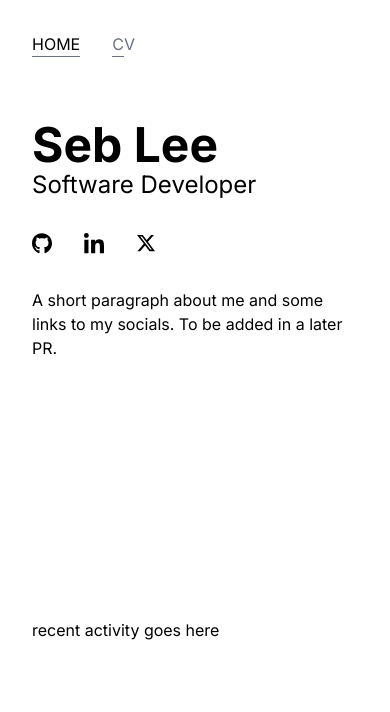
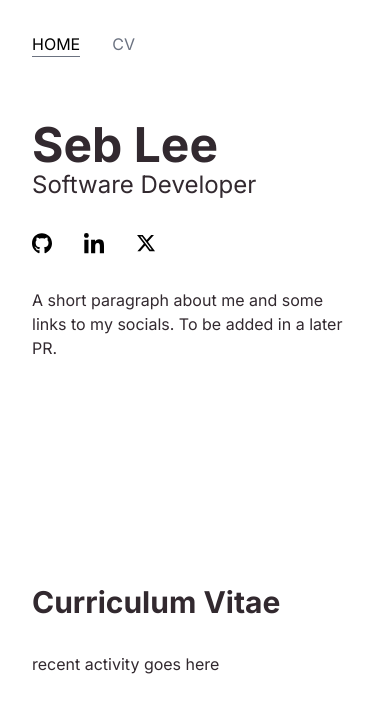
Before and after one commit to jebzley/sebleedotdev, a Next.js app: page / in a window 390 px wide. Shown: the top 712 px of the page. Built offline with nearby package versions, Linux system fonts and the light colour scheme.

Commit message:
styling tweaks

```diff
--- a/src/app/globals.css
+++ b/src/app/globals.css
@@ -3,21 +3,20 @@
 @tailwind utilities;
 
 :root {
-  --foreground-rgb: 0, 0, 0;
-  --background-rgb: 255, 255, 255;
+  --white: #fff;
+  --black: #32292F;
+  --red: #D1462F;
+  --blue: #4D7EA8;
+  --gray: #607B7D;
 }
 
 body {
-  color: rgb(var(--foreground-rgb));
-  background: rgb(var(--background-rgb));
+  color: var(--black);
+  background: var(--white)
 }
 
 h1, h2, h3, h4, h5 {
   font-weight: 700;
-}
-
-h1 {
-  font-size: 2rem;
 }
 
 p, a {
--- a/src/app/page.tsx
+++ b/src/app/page.tsx
@@ -16,13 +16,16 @@ export default function Home() {
           in a later PR.
         </p>
       </div>
-      <section className="overflow-scroll">
-        {isSmolModeEnabled ? (
-          <CurriculumVitae />
-        ) : (
-          <p>recent activity goes here</p>
-        )}
-      </section>
+      <div className="flex flex-col gap-8 lg:overflow-hidden">
+        <h2 className="text-3xl">Curriculum Vitae</h2>
+        <div className="lg:overflow-scroll lg:pr-4">
+          {isSmolModeEnabled ? (
+            <CurriculumVitae />
+          ) : (
+            <p>recent activity goes here</p>
+          )}
+        </div>
+      </div>
     </PageLayout>
   );
 }
--- a/src/components/Navigation/NavigationLink.tsx
+++ b/src/components/Navigation/NavigationLink.tsx
@@ -19,8 +19,8 @@ export function NavigationLink({ name, href }: IProps) {
     >
       {name.toUpperCase()}
       <span
-        className={`h-full w-6/12 transition-all border-b border-gray-500 ${
-          isCurrentRoute ? "border-black w-full" : "border-gray-500 w-6/12"
+        className={`h-full transition-all border-b border-gray-500 ${
+          isCurrentRoute ? "border-black w-full" : "border-gray-500 w-0"
         } group-hover/navlink:w-full group-hover/navlink:border-black`}
       ></span>
     </Link>
```
